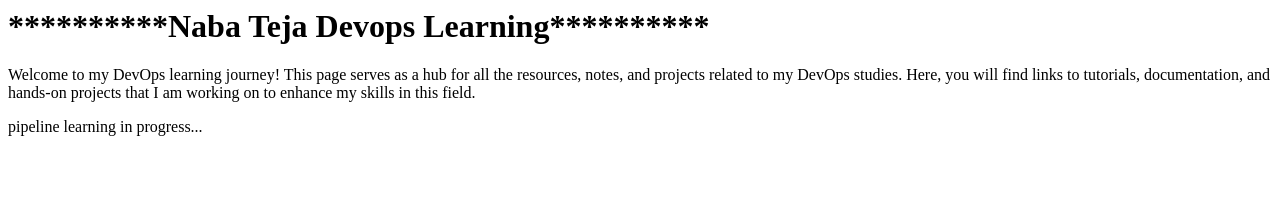
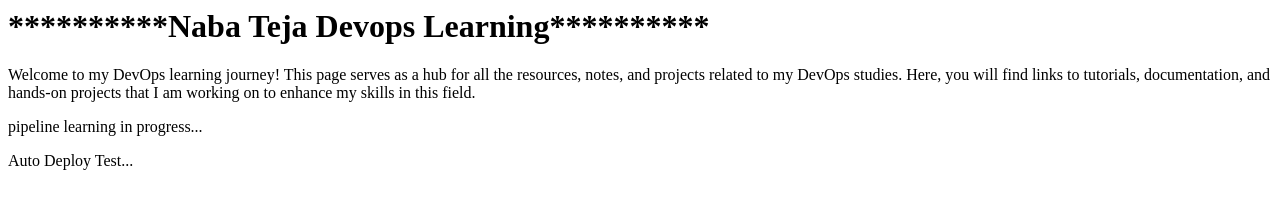
Before and after one commit to Naba1505/my-web-app, a plain HTML site: page index.html in a window 1280 px wide. Drawn offline with Linux system fonts and the light colour scheme.

Commit message:
Testing Auto Deployment

```diff
--- a/index.html
+++ b/index.html
@@ -3,3 +3,5 @@
 <p>Welcome to my DevOps learning journey! This page serves as a hub for all the resources, notes, and projects related to my DevOps studies. Here, you will find links to tutorials, documentation, and hands-on projects that I am working on to enhance my skills in this field.</p>
 
 <p>pipeline learning in progress...</p>
+
+<p>Auto Deploy Test...</p>
```
